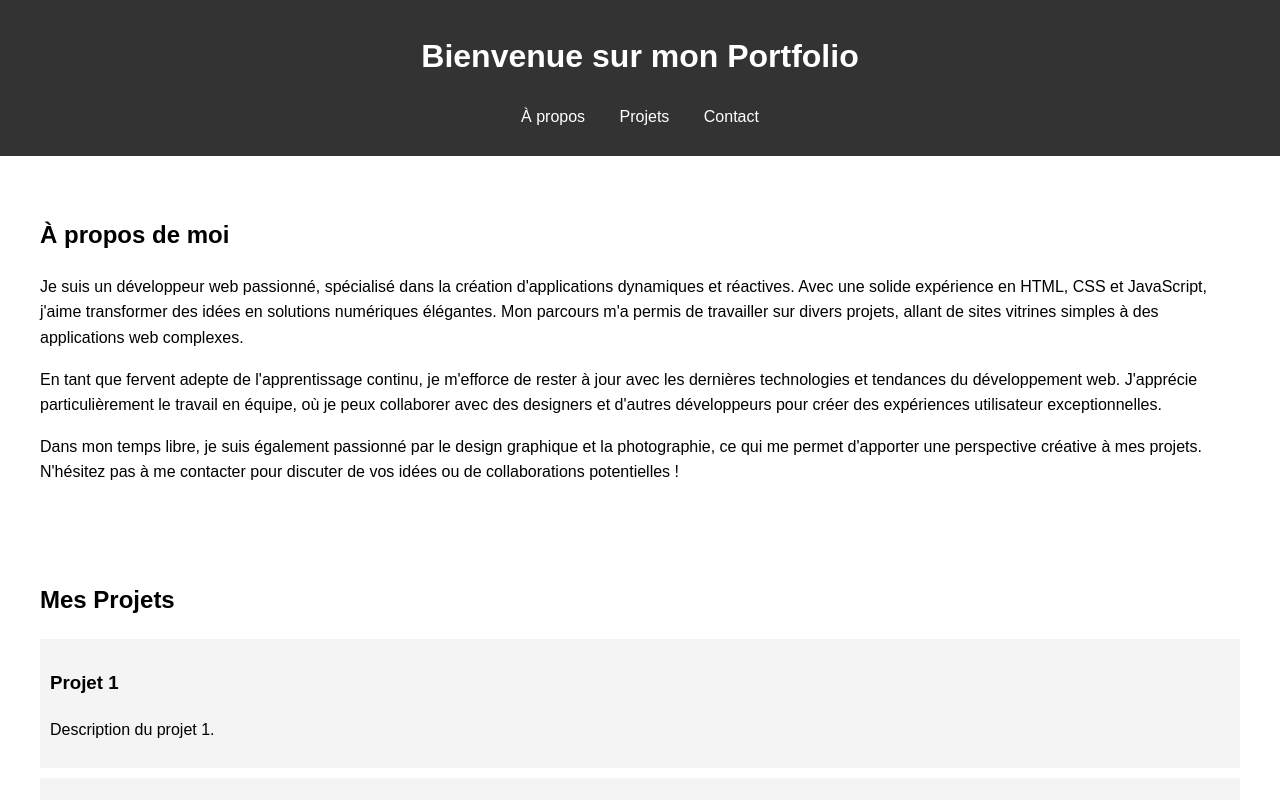
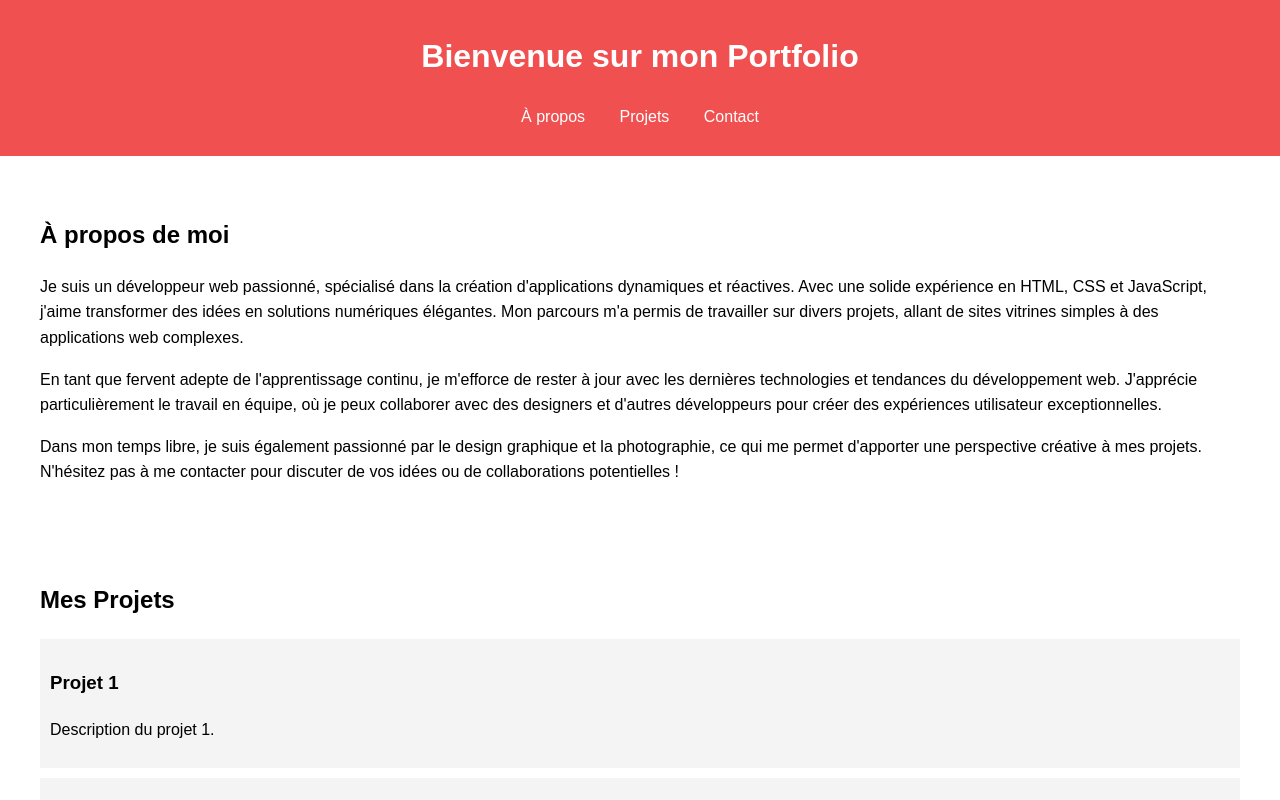
Before and after one commit to fredericEducentre/fredericEducentre.github.io, a plain HTML site: page index.html in a window 1280 px wide. Shown: the top 800 px of the page. Drawn offline with Linux system fonts and the light colour scheme.

Commit message:
style:change header background color to salmon

```diff
--- a/style.css
+++ b/style.css
@@ -6,7 +6,7 @@ body {
 }
 
 header {
-    background: #333;
+    background: #f15050;
     color: #fff;
     padding: 10px 0;
     text-align: center;
```
